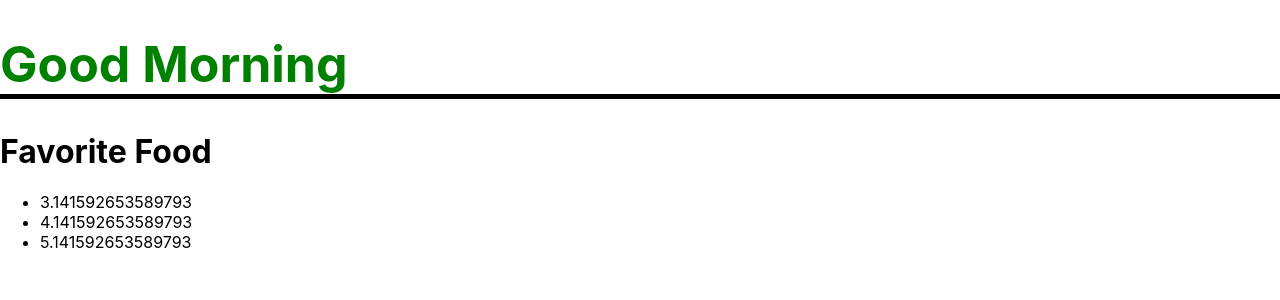
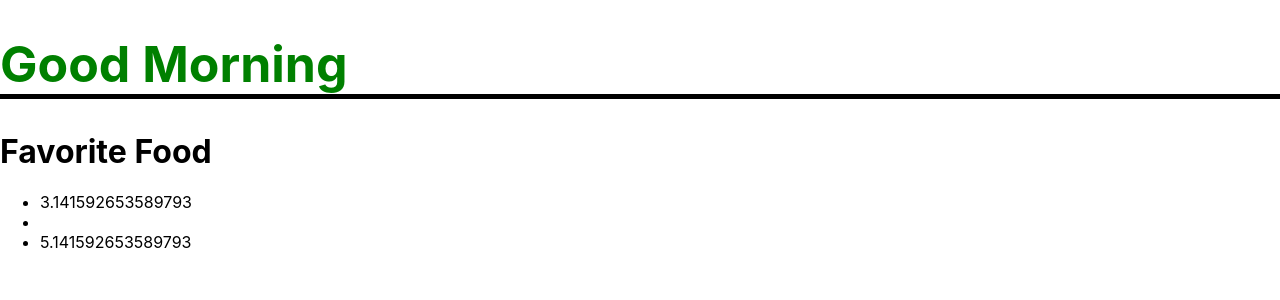
Before and after one commit to GUchechi/Code-with-Angela, a React (Create React App) app: page / in a window 1280 px wide. Shown: the top 300 px of the page. Built offline with nearby package versions, Linux system fonts and the light colour scheme.

Commit message:
created double pi func

```diff
--- a/src/components/Maths.js
+++ b/src/components/Maths.js
@@ -1,6 +1,8 @@
  const pi = 3.141592653589793;
 
- const doublePi = 4.141592653589793;
+ const doublePi = () => {
+    return pi * 3;
+ }
  const triplePi = 5.141592653589793;
 
 
```
